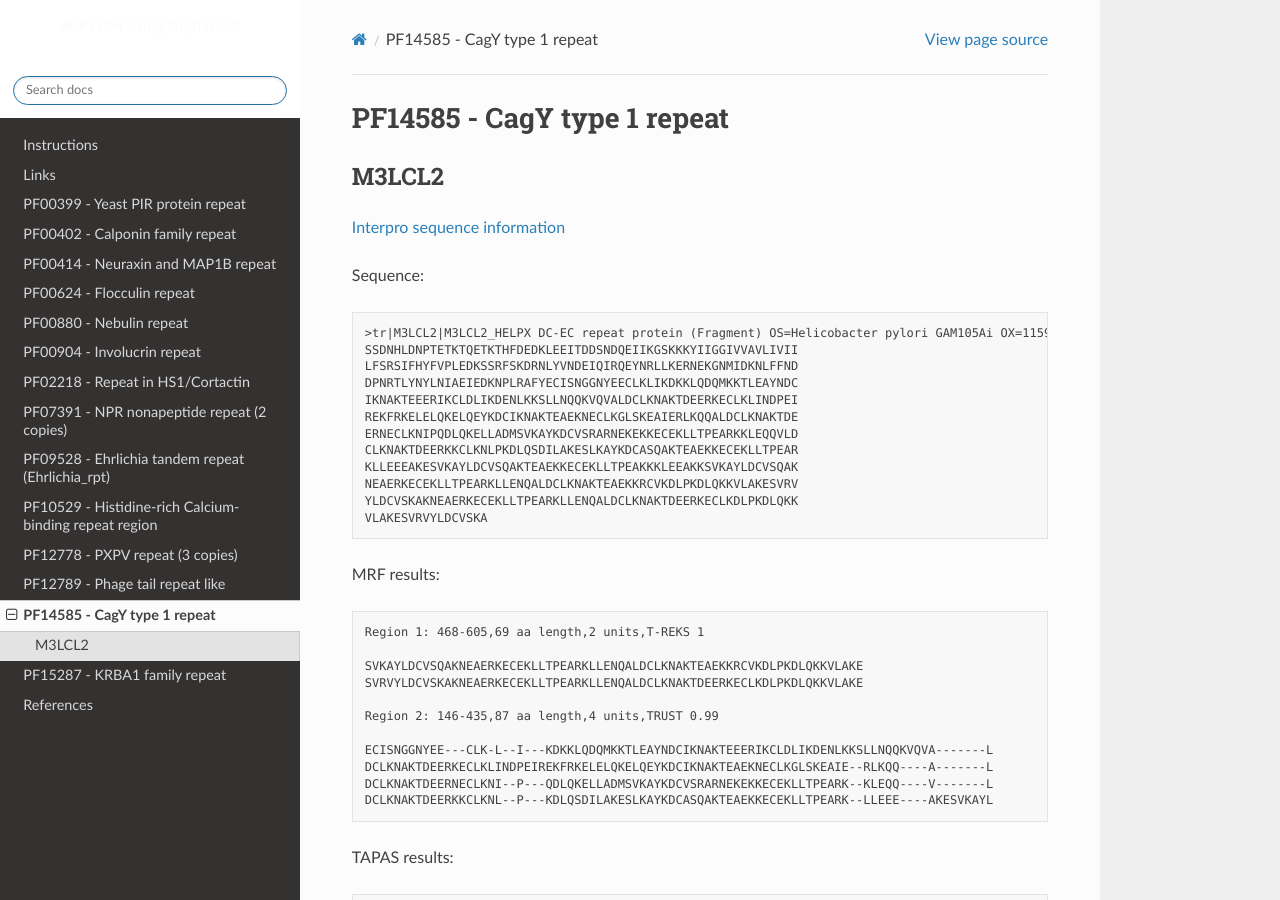
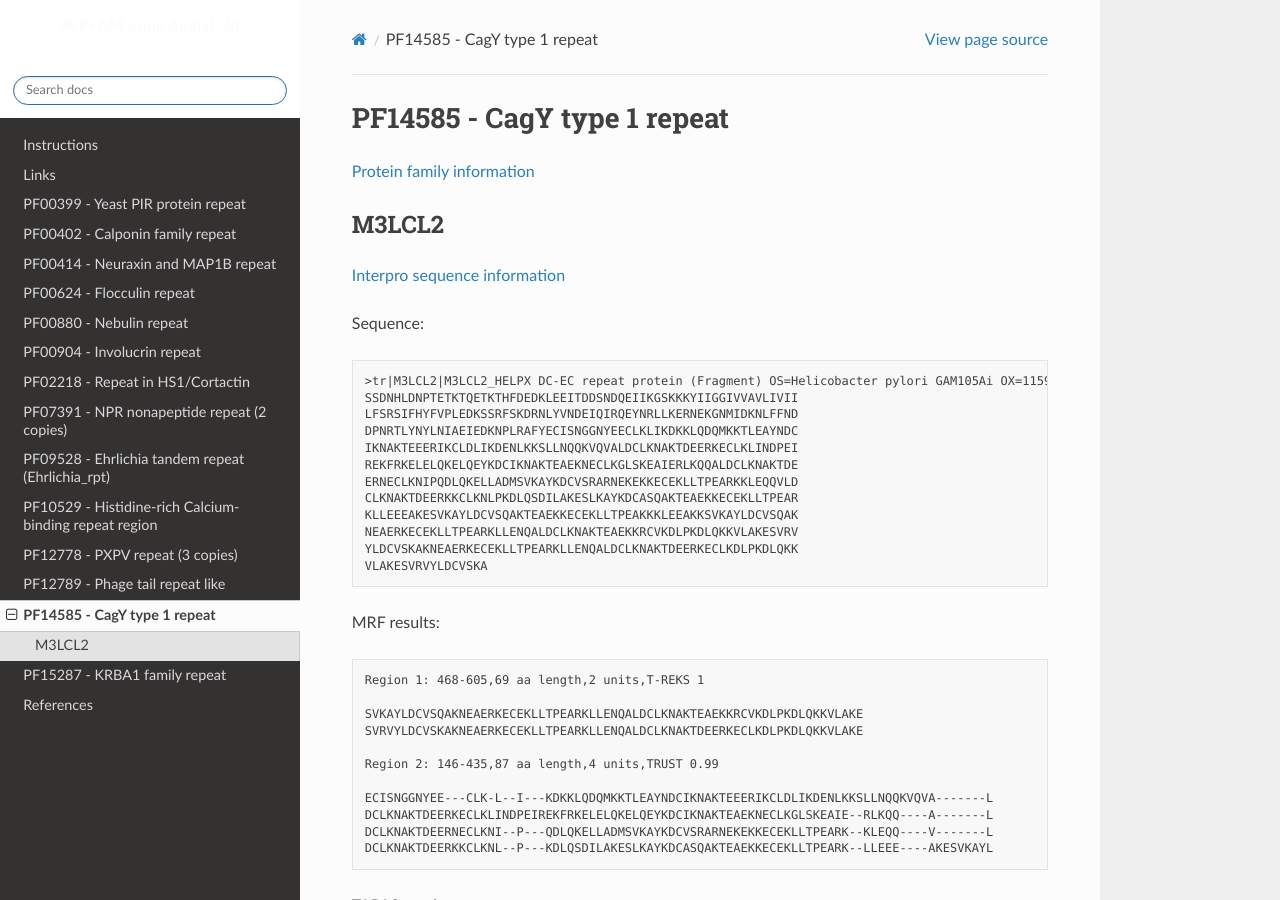
Before and after one commit to DraLaylaHirsh/AlphaFoldPfam, a Sphinx documentation site: the page built from docs/PF14585.rst, in a window 1280 px wide and 900 px high. Built offline with Sphinx 7.4.7 and the Read the Docs theme 2.0.0, drawn with Linux system fonts in a browser that asks for light colours.

Commit message:
Update PF14585.rst

```diff
--- a/docs/PF14585.rst
+++ b/docs/PF14585.rst
@@ -1,5 +1,8 @@
 PF14585 - CagY type 1 repeat
 ============================
+
+`Protein family information <https://www.ebi.ac.uk/interpro/entry/pfam/PF14585/>`_
+
 
 M3LCL2
 ------
```
